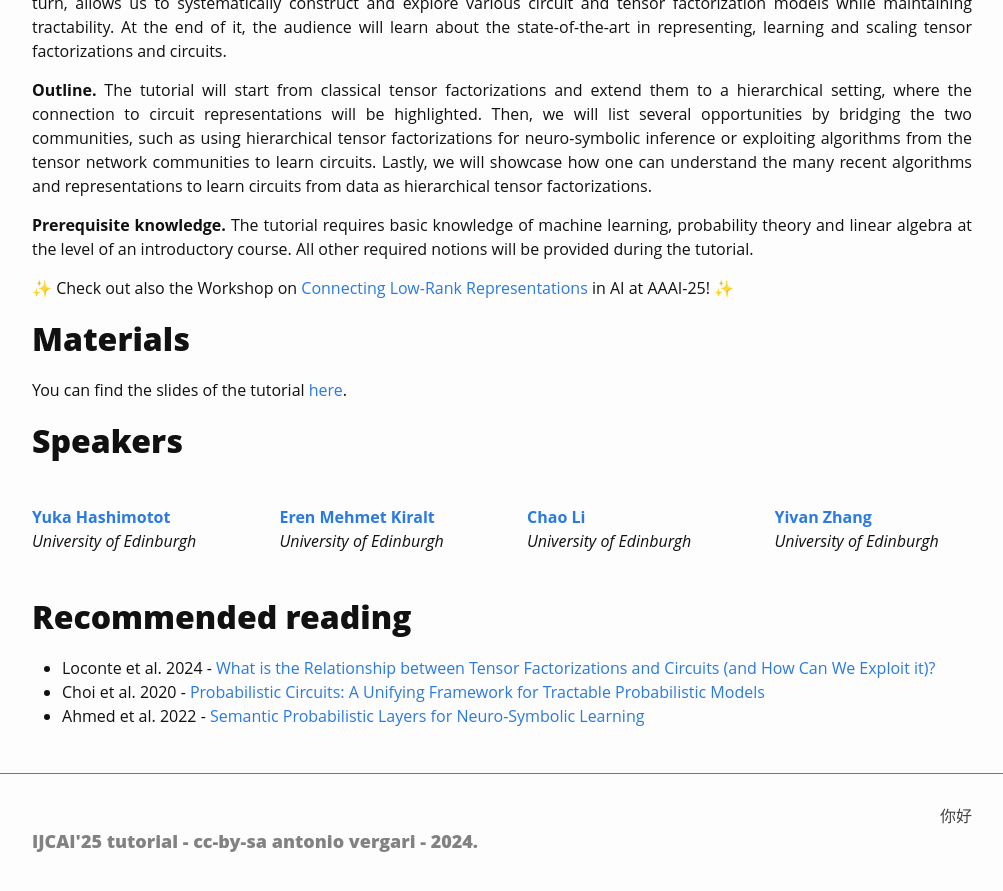
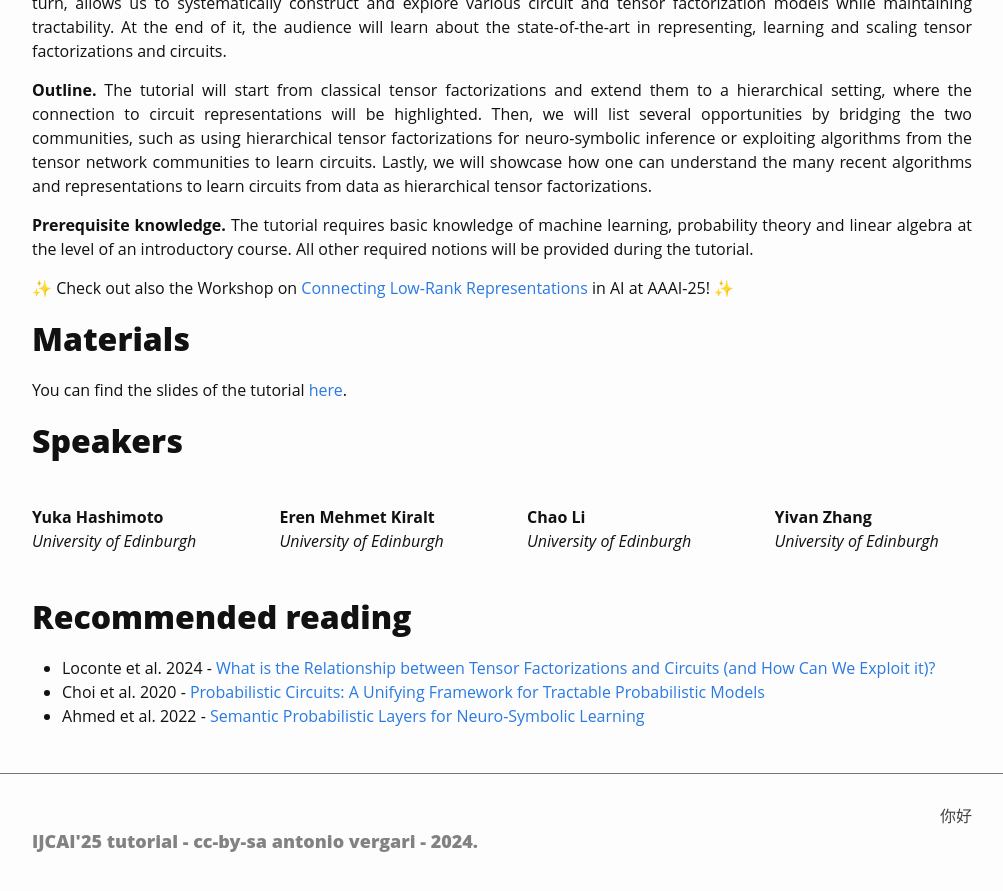
Before and after one commit to Algebra4AI/Algebra4AI.github.io, a Jekyll site: the page built from index.md, in a window 1280 px wide and 900 px high, scrolled down 713 px. Shown: the top 891 px of the window, without its empty margins (138-1141 px from the left). Built offline with Jekyll 4.4.1, drawn with Linux system fonts in a browser that asks for light colours; some web fonts are replaced; some of the changed lines change nothing that is shown.

Commit message:
Update index.md

```diff
--- a/index.md
+++ b/index.md
@@ -30,7 +30,8 @@ You can find the slides of the tutorial <a href="files/slides.pdf">here</a>.
     <div class="speaker">
         <!-- <img class="avatar" src="https://loreloc.github.io/static/propic.jpg"><br/> -->
         <div class="speaker-name">
-        <b><a href="https://loreloc.github.io/">Yuka Hashimotot</a></b></div>
+        <!-- <b><a href="https://loreloc.github.io/">Yuka Hashimoto</a></b></div> -->
+        <b>Yuka Hashimoto</b></div>
         <div class="speaker-uni">
         <i> University of Edinburgh</i>
         </div>
@@ -38,7 +39,8 @@ You can find the slides of the tutorial <a href="files/slides.pdf">here</a>.
     <div class="speaker">
         <!-- <img class="avatar" src="https://april-tools.github.io/images/people/aver.jpg"><br/> -->
         <div class="speaker-name">
-        <b><a href="https://april-tools.github.io/">Eren Mehmet Kiralt</a></b></div>
+        <!-- <b><a href="https://april-tools.github.io/">Eren Mehmet Kiralt</a></b></div> -->
+        <b>Eren Mehmet Kiralt</b></div>
         <div class="speaker-uni">
         <i> University of Edinburgh</i>
         </div>
@@ -46,7 +48,8 @@ You can find the slides of the tutorial <a href="files/slides.pdf">here</a>.
     <div class="speaker">
         <!-- <img class="avatar" src="https://april-tools.github.io/images/people/aver.jpg"><br/> -->
         <div class="speaker-name">
-        <b><a href="https://april-tools.github.io/">Chao Li</a></b></div>
+        <!-- <b><a href="https://april-tools.github.io/">Chao Li</a></b></div> -->
+        <b>Chao Li</b></div>
         <div class="speaker-uni">
         <i> University of Edinburgh</i>
         </div>
@@ -54,7 +57,8 @@ You can find the slides of the tutorial <a href="files/slides.pdf">here</a>.
     <div class="speaker">
         <!-- <img class="avatar" src="https://april-tools.github.io/images/people/aver.jpg"><br/> -->
         <div class="speaker-name">
-        <b><a href="https://april-tools.github.io/">Yivan Zhang</a></b></div>
+        <!-- <b><a href="https://april-tools.github.io/">Yivan Zhang</a></b></div> -->
+        <b>Yivan Zhang</b></div>
         <div class="speaker-uni">
         <i> University of Edinburgh</i>
         </div>
```
